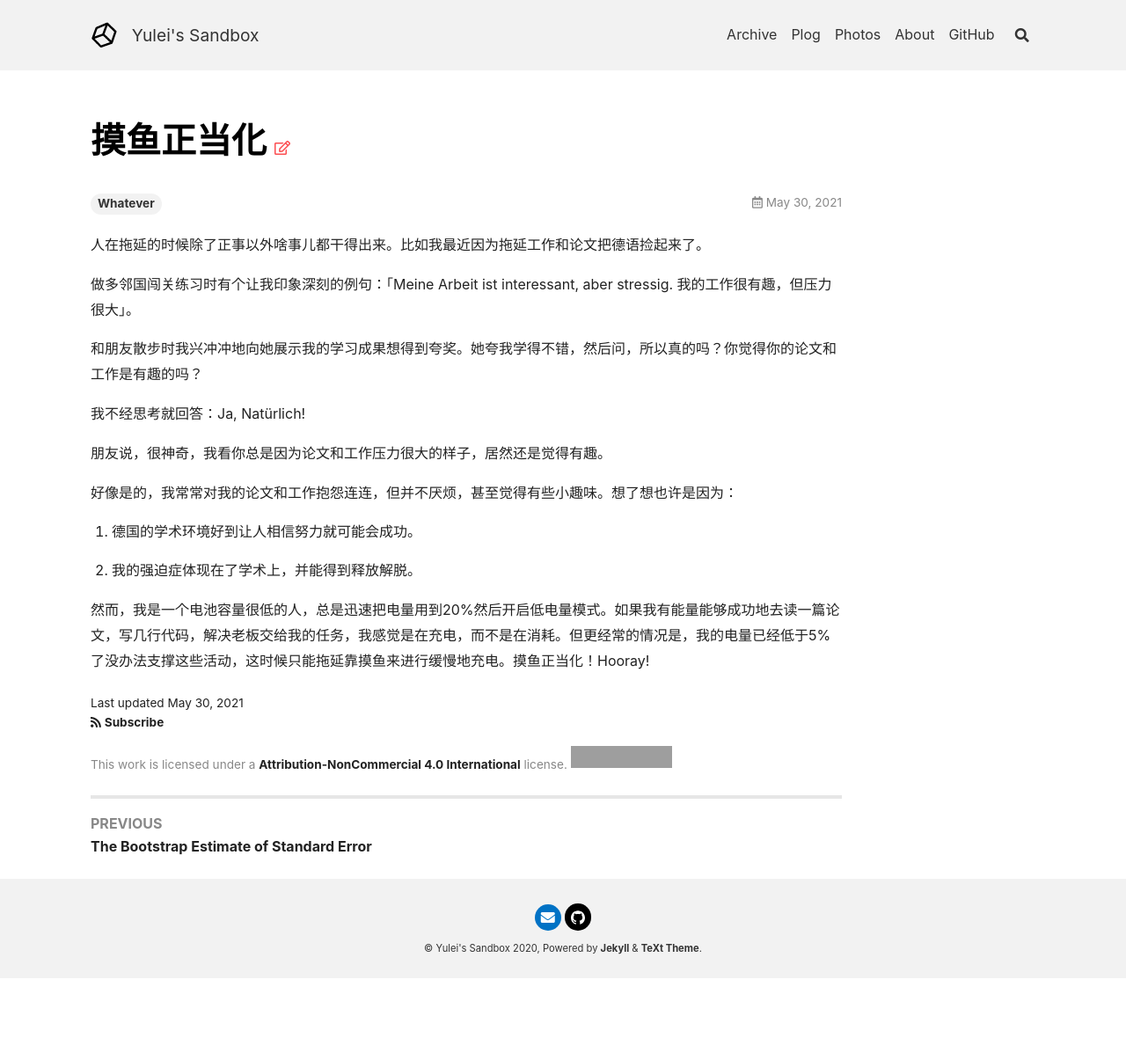
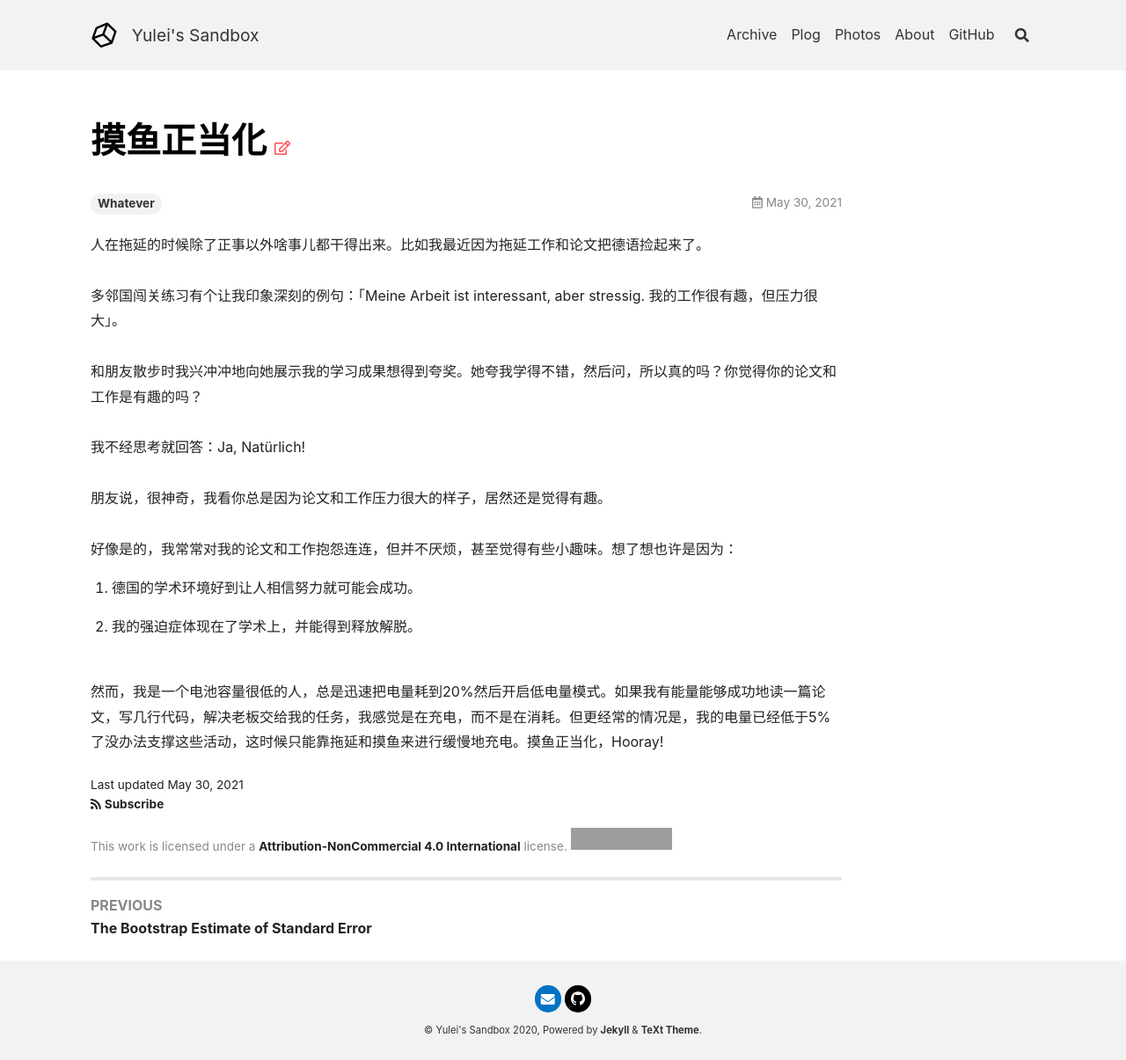
Before and after one commit to Yuleii/Yuleii.github.io, a Jekyll site: the page built from _posts/2021-05-30-goof-off.md, in a window 1280 px wide. Shown: the whole page at 88% size. Built offline with Jekyll 4.4.1, drawn with Linux system fonts in a browser that asks for light colours; nearby versions of some CDN libraries; comment, search, counter and statistics services are not loaded; before the commit the page ends 1112 px from its top, so only the background shows below that; grey boxes are pictures that could not be loaded.

```diff
--- a/_posts/2021-05-30-goof-off.md
+++ b/_posts/2021-05-30-goof-off.md
@@ -12,17 +12,18 @@
 <!--more-->
 
 人在拖延的时候除了正事以外啥事儿都干得出来。比如我最近因为拖延工作和论文把德语捡起来了。
-
-做多邻国闯关练习时有个让我印象深刻的例句：「Meine Arbeit ist interessant, aber stressig. 我的工作很有趣，但压力很大」。
-
+<br/>
+多邻国闯关练习有个让我印象深刻的例句：「Meine Arbeit ist interessant, aber stressig. 我的工作很有趣，但压力很大」。
+<br/>
 和朋友散步时我兴冲冲地向她展示我的学习成果想得到夸奖。她夸我学得不错，然后问，所以真的吗？你觉得你的论文和工作是有趣的吗？
-
+<br/>
 我不经思考就回答：Ja, Natürlich!
-
+<br/>
 朋友说，很神奇，我看你总是因为论文和工作压力很大的样子，居然还是觉得有趣。
-
+<br/>
 好像是的，我常常对我的论文和工作抱怨连连，但并不厌烦，甚至觉得有些小趣味。想了想也许是因为：
 1. 德国的学术环境好到让人相信努力就可能会成功。
 2. 我的强迫症体现在了学术上，并能得到释放解脱。
 
-然而，我是一个电池容量很低的人，总是迅速把电量用到20%然后开启低电量模式。如果我有能量能够成功地去读一篇论文，写几行代码，解决老板交给我的任务，我感觉是在充电，而不是在消耗。但更经常的情况是，我的电量已经低于5%了没办法支撑这些活动，这时候只能拖延靠摸鱼来进行缓慢地充电。摸鱼正当化！Hooray!
+<br/>
+然而，我是一个电池容量很低的人，总是迅速把电量耗到20%然后开启低电量模式。如果我有能量能够成功地读一篇论文，写几行代码，解决老板交给我的任务，我感觉是在充电，而不是在消耗。但更经常的情况是，我的电量已经低于5%了没办法支撑这些活动，这时候只能靠拖延和摸鱼来进行缓慢地充电。摸鱼正当化，Hooray!
```
Also changed, not shown: _posts/2020-06-09-build-blog-with-github-pages-and-jekyll.md (+1 -1 lines), _posts/2020-07-03-add-image-in-blog.md (+1 -1 lines), _posts/2020-07-08-jekyll-blog-custom-page-type.md (+1 -1 lines).
